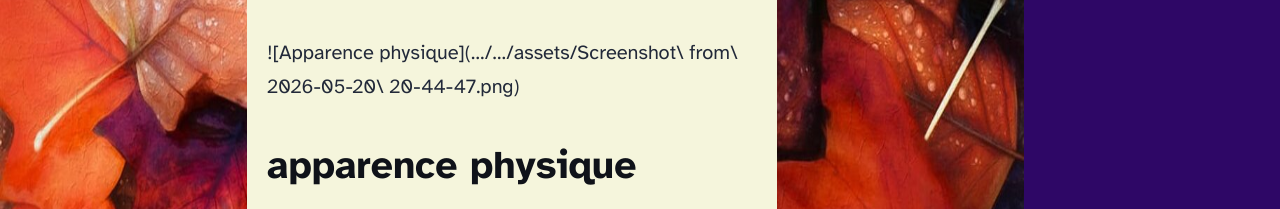
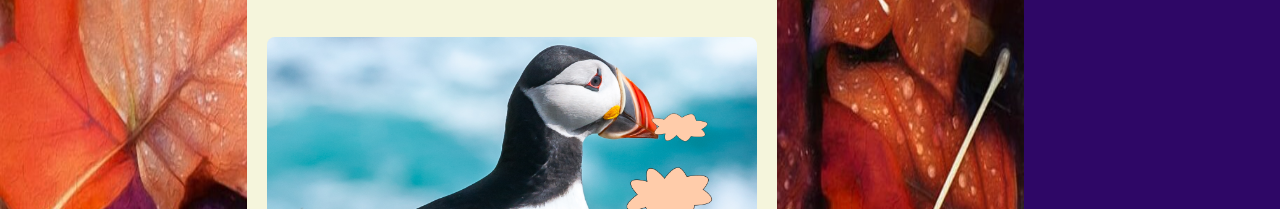
Before and after one commit to calypsofloral/eco-moi, an Astro site: page /blog/lemacareuxmoine in a window 1280 px wide. Shown: the part 583-792 px from the top of the page. Built offline with nearby package versions, Linux system fonts and the light colour scheme; Astro itself is replaced by a stand-in of ours.

Commit message:
Update lemacareuxmoine.md

```diff
--- a/src/content/blog/lemacareuxmoine.md
+++ b/src/content/blog/lemacareuxmoine.md
@@ -10,7 +10,7 @@ heroImage: '../../assets/p01.jpg'
 Le macareux moine
 Fatercula artica
 
-![Apparence physique](../../assets/Screenshot\ from\ 2026-05-20\ 20-44-47.png)
+![Apparence physique](../../assets/maca1.png)
 
 ### apparence physique
 
```
